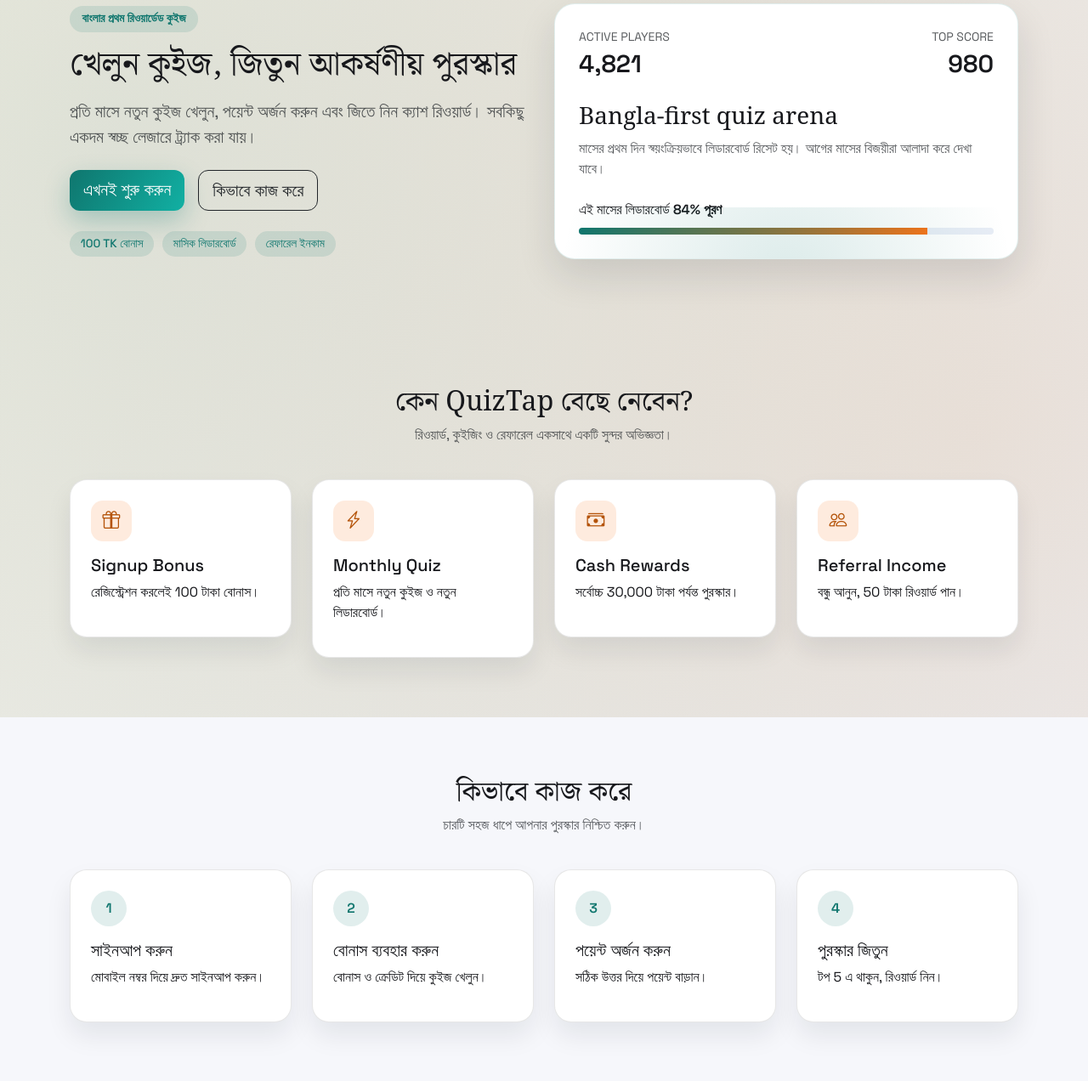
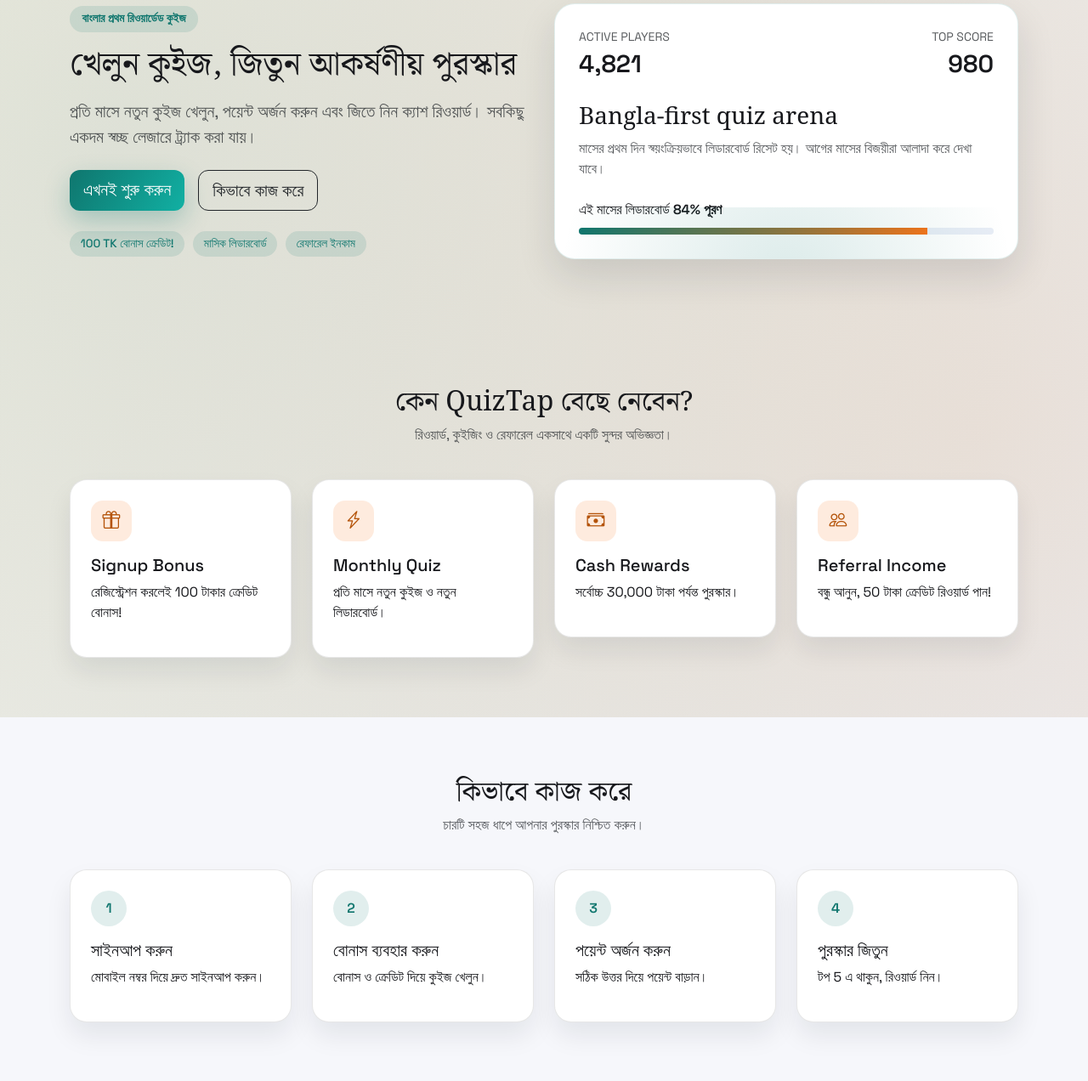
Before and after one commit to AlShahedKhan/QuizApp, a PHP site: page / in a window 1280 px wide. Shown: the part 176-1448 px from the top of the page at 85% size. Run offline with PHP 8.4, Linux system fonts and the light colour scheme.

Commit message:
Update homepage and styles

```diff
--- a/views/home/index.php
+++ b/views/home/index.php
@@ -83,7 +83,7 @@
                 >
               </div>
               <div class="hero-badges mt-4">
-                <span class="badge-pill">100 TK বোনাস</span>
+                <span class="badge-pill">100 TK বোনাস ক্রেডিট!</span>
                 <span class="badge-pill">মাসিক লিডারবোর্ড</span>
                 <span class="badge-pill">রেফারেল ইনকাম</span>
               </div>
@@ -140,7 +140,7 @@
                   <i class="bi bi-gift"></i>
                 </div>
                 <h5>Signup Bonus</h5>
-                <p>রেজিস্ট্রেশন করলেই 100 টাকা বোনাস।</p>
+                <p>রেজিস্ট্রেশন করলেই 100 টাকার ক্রেডিট বোনাস!</p>
               </div>
             </div>
             <div class="col-md-6 col-lg-3 reveal delay-2">
@@ -167,7 +167,7 @@
                   <i class="bi bi-people"></i>
                 </div>
                 <h5>Referral Income</h5>
-                <p>বন্ধু আনুন, 50 টাকা রিওয়ার্ড পান।</p>
+                <p>বন্ধু আনুন, 50 টাকা ক্রেডিট রিওয়ার্ড পান!</p>
               </div>
             </div>
           </div>
@@ -286,7 +286,7 @@
                 <h2>রেফারেল ইনকাম সহজ করুন</h2>
                 <p class="text-muted">
                   আপনার রেফারেল লিঙ্ক ব্যবহার করে কেউ বোনাস শেষ করে ক্রেডিট কিনলে
-                  আপনি পাবেন 50 টাকা রেফারেল রিওয়ার্ড।
+                  আপনি পাবেন 50 টাকার ক্রেডিট রেফারেল রিওয়ার্ড।
                 </p>
               </div>
               <div class="referral-flow">
@@ -296,11 +296,11 @@
                 </div>
                 <div>
                   <span>২. প্রথম পেমেন্ট</span>
-                  <strong>কমপক্ষে 50 TK</strong>
+                  <strong>কমপক্ষে 50 টাকার ক্রেডিট!</strong>
                 </div>
                 <div>
                   <span>৩. আপনি পান</span>
-                  <strong>50 TK রিওয়ার্ড</strong>
+                  <strong>50 50 টাকার ক্রেডিট রিওয়ার্ড!</strong>
                 </div>
               </div>
             </div>
```
Also changed, not shown: assets/css/styles.css (+15 -0 lines).
